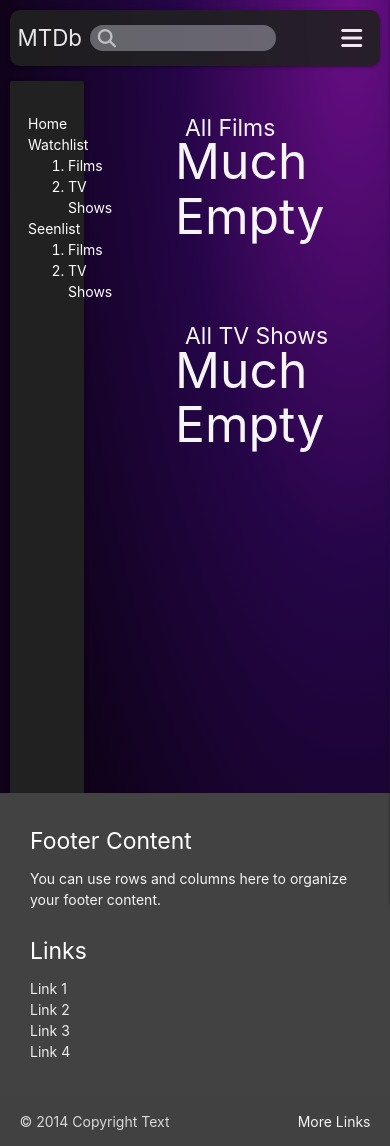
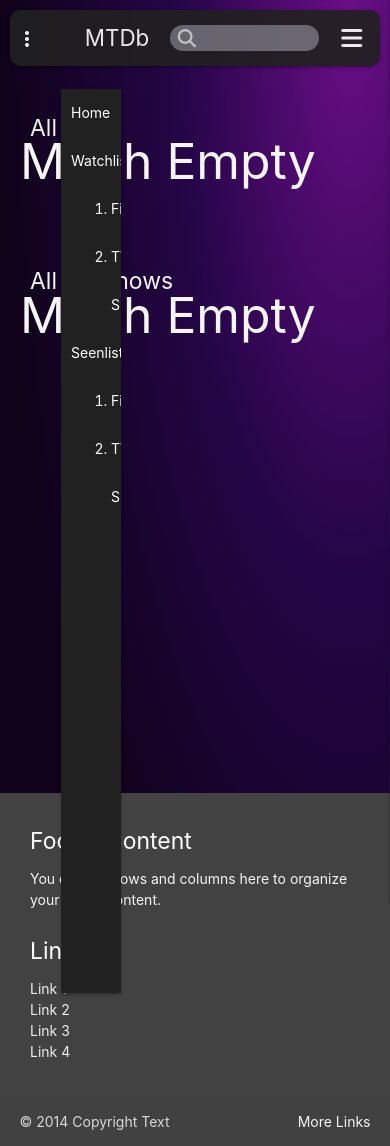
Before and after one commit to dougyb83/MTDb-Movie-Television-Database, a Flask app: template templates/library.html in a window 390 px wide. Run offline with Flask 3, Linux system fonts and the light colour scheme; the template is opened without the code that fills it, so the values that code supplies are empty; some libraries are stand-ins or nearby versions.

Commit message:
Change library side menu to nav for responsivness

```diff
--- a/static/css/style.css
+++ b/static/css/style.css
@@ -31,6 +31,10 @@
 .navbar-center {
     display: flex;
     justify-content: center;
+}
+
+.side-trigger {
+    color: whitesmoke;
 }
 
 .search-bar {
@@ -156,12 +160,24 @@
 
 
 /* library page */
+.sidenav.sidenav-fixed.right-aligned {
+    left: 0;
+    margin-top: 89px;
+    width: 15vw;
+}
+
+.sidenav.sidenav-fixed.right-aligned {
+    text-align: left;
+    padding: 0 10px ;
+}
+
 .side-menu {
-    margin-top: 5px;
+    text-align: left;
+    /* margin-top: 5px;
     margin-left: 10px;
     height: 85vh;
     width: 15vw;
-    position: fixed;
+    position: fixed; */
 }
 
 .library-content {
@@ -453,8 +469,25 @@
 }
 
 @media only screen and (max-width: 768px) {
-    nav .brand-logo {
-        left: 44px;
+    nav .input-field {
+        width: 80%;
+        left: 80px;
+    }
+
+    .side-menu .sidenav-trigger {
+        position: absolute;
+        z-index: 2000;
+        top: 27px;
+        left: 15px;
+        font-size: 20px;
+    }
+
+    .side-menu a {
+        color: whitesmoke
+    }
+
+    nav .brand-logo.left {
+        left: 65px;
     }
 
     .search-bar {
@@ -477,12 +510,12 @@
         font-size: 1.2em !important;
     }
 
-    .side-menu {
-        width: 19vw;
+    .card .card-content {
+        padding: 18px;
     }
 
-    .card .card-content {
-        padding: 18px;
+    .library-content {
+        margin-left: 20px;
     }
 }
 
@@ -492,7 +525,6 @@
     }
     nav .brand-logo {
         font-size: 1.6em;
-        left: 30px;
     }
 
     .fa-magnifying-glass {
--- a/static/js/script.js
+++ b/static/js/script.js
@@ -2,6 +2,7 @@
 
 $(document).ready(function(){
     $('.sidenav').sidenav({edge: "right"});
+    $('#slide-out').sidenav({edge: "left"});
     if (document.getElementById("genres")) {
         let genres = document.getElementById("genres").textContent
         let genreElement = document.getElementsByClassName("genre-input")
--- a/templates/base.html
+++ b/templates/base.html
@@ -20,7 +20,7 @@
         <div class="navbar-fixed navbar-center">
             <nav class="text-shadow grey darken-4">
                 <div class="nav-wrapper">
-                    <a href="{{ url_for('home') }}" class="brand-logo">MTDb</a>
+                    <a href="{{ url_for('home') }}" class="brand-logo left">MTDb</a>
                     <form class="search-bar" method="POST" action="{{ url_for('search') }}">
                         <div class="input-field">
                             <input id="search" name="search" type="search" required>
--- a/templates/library.html
+++ b/templates/library.html
@@ -1,7 +1,23 @@
 {% extends "base.html" %}
 {% block content %}
+<div class="side-menu">
+    <ul id="slide-out" class="sidenav sidenav-fixed grey darken-4 white-text">
+    <li>Home</li>
+    <li>Watchlist</li>
+        <ol>
+            <li>Films</li>
+            <li>TV Shows</li>
+        </ol>
+    <li>Seenlist</li>
+        <ol>
+            <li>Films</li>
+            <li>TV Shows</li>
+        </ol>
+    </ul>
+    <a href="#" data-target="slide-out" class="sidenav-trigger"><i class="hide-on-large-only material-icons">more_vert</i></a>
+</div>
 
-    <div class="side-menu card grey darken-4">
+    <!-- <div class="side-menu card grey darken-4">
         <div class="card-content white-text">
             <ul>
                 <li>Home</li>
@@ -17,14 +33,14 @@
                     </ol>
             </ul>
         </div>
-    </div>
+    </div> -->
 
     <div class="library-content">
         <h5 class="library-sub-title">All Films</h5>
         <div class="row">
             {% if movie_data|length > 0 %}
                 {% for movie in movie_data %}
-                    <div class="col l2 m3 s4">
+                    <div class="col l2 m2 s4">
                         <div class="card card-poster">
                             <div class="card-image waves-effect waves-block waves-light">
                                 <a href="{{ url_for('feature_details', feature_id=movie._id, media_type=movie.media_type) }}"><img src="{{ movie.poster }}" alt="{{ movie.title }}"></a>
```
